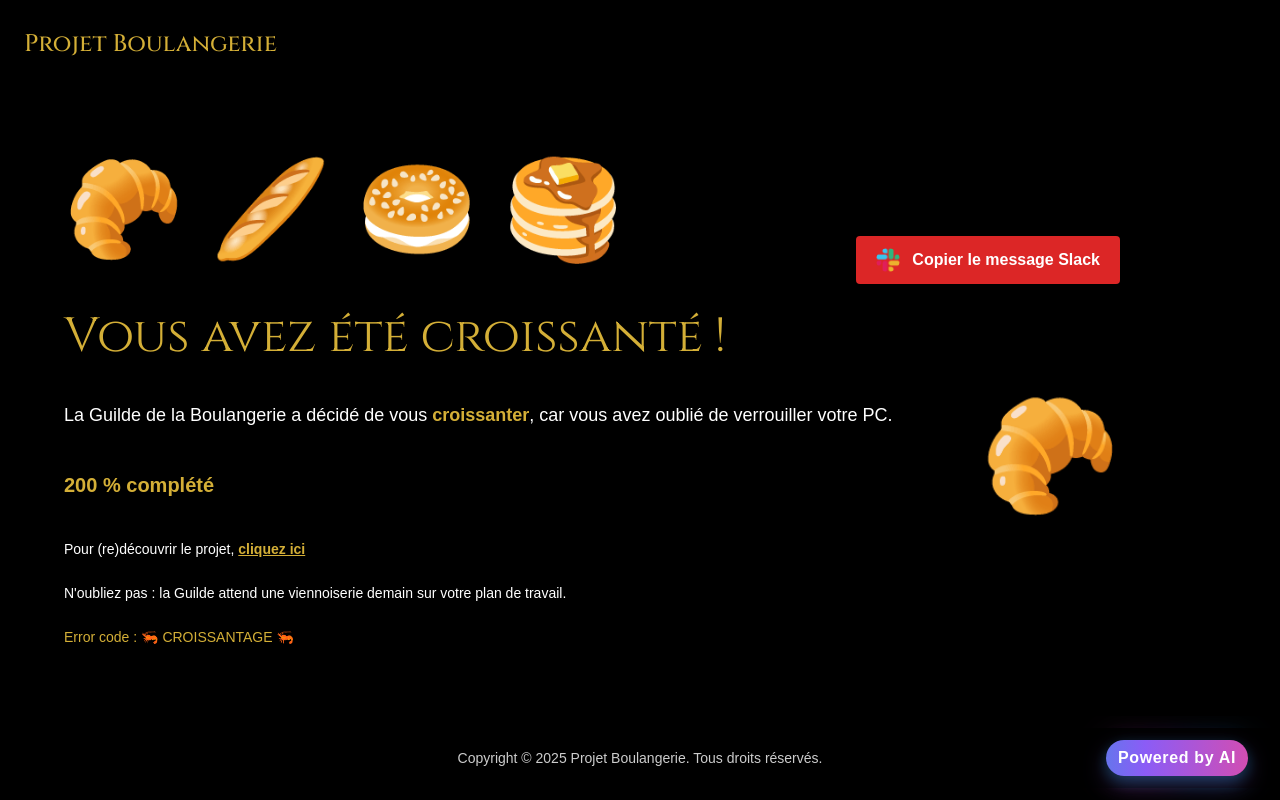
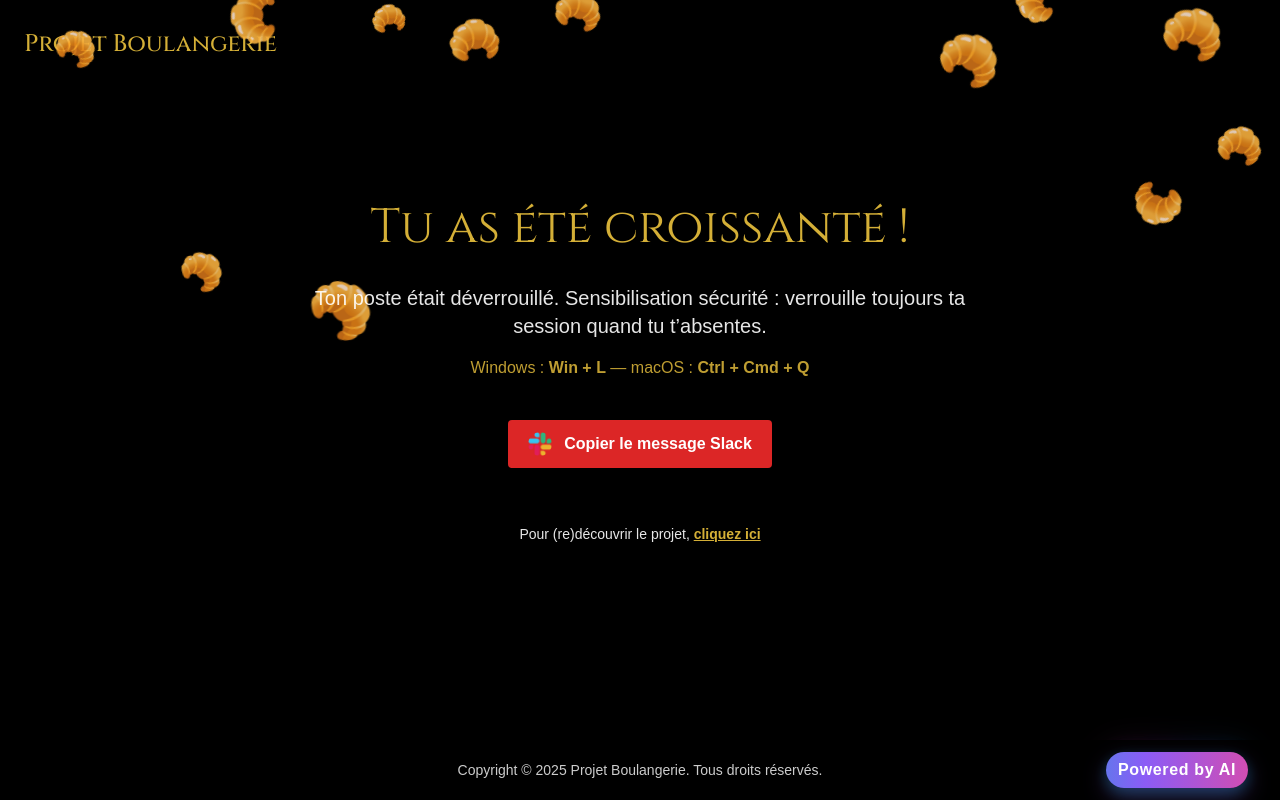
Before and after one commit to projet-boulangerie-org/projet-boulangerie, a Next.js app: page /croissant in a window 1280 px wide. Built offline with nearby package versions, Linux system fonts and the light colour scheme.

Commit message:
redesign of /croissant and update layout.tsx

```diff
--- a/app/croissant/page.tsx
+++ b/app/croissant/page.tsx
@@ -1,51 +1,39 @@
-import React from 'react';
-import CopyMessage from '@/components/SlackMessage';
-
+import CopyMessage from "@/components/SlackMessage";
+import FlyingCroissants from "@/components/FlyingCroissants";
+import CroissantWarning from "@/components/CroissantWarning";
+import FullscreenOnLoad from "@/components/FullscreenOnLoad";
 
 export const metadata = {
-  title: '🥐 Croissanté ! 🥐',
+  title: "🥐 Croissanté ! 🥐",
 };
 
 export default function CroissantPage() {
+  const slackText =
+    "J'offre les croissants demain matin ! 🥐🥐\n\nPS : j'ai été croissanté par la Guilde de la Boulangerie.";
+
   return (
-    <>
-      <main className="relative mt-10 w-full flex-1 bg-black flex flex-col lg:flex-row items-start lg:items-center justify-start px-0">
-        <CopyMessage />
-        <div className="flex-1 w-full text-left px-8 lg:px-16">
-          <div className="text-[6rem] text-boulange-gold space-x-2">
-            🥐 🥖 🥯 🥞
-          </div>
+    <main
+      className="relative h-full w-full bg-black grid place-items-center px-6 mt-20 pb-6 md:pt-16 md:pb-8 overflow-hidden"
+    >
+      <FullscreenOnLoad />
+      {/* Les croissants en arrière plan */}
+      <FlyingCroissants count={18} />
 
-          <h1 className="mt-8 text-6xl md:text-6xl lg:text-5xl font-medieval text-boulange-gold">
-            Vous avez été croissanté !
-          </h1>
-
-          <p className="mt-10 mb-10 text-lg leading-relaxed text-white">
-            La Guilde de la Boulangerie a décidé de vous{' '}
-            <span className="font-semibold text-boulange-gold">croissanter</span>, car vous avez oublié de
-            verrouiller votre PC.
-          </p>
-
-          <p className="mt-10 text-xl font-semibold text-boulange-gold">
-            200 % complété
-          </p>
-
-          <div className="mt-10 space-y-6 text-sm pb-8 overflow-hidden">
-            <p className="text-white">
-              Pour (re)découvrir le projet,&nbsp;
-              <a href="https://projet-boulangerie.github.io/projet-boulangerie/" className="underline text-boulange-gold font-semibold">cliquez ici</a>
-            </p>
-            <p className="text-white">
-              N&apos;oubliez pas : la Guilde attend une viennoiserie demain sur votre plan de travail.
-            </p>
-            <p className="text-boulange-gold">Error code : 🦐 CROISSANTAGE 🦐</p>
-          </div>
+      <div className="relative z-[70] w-full max-w-3xl flex flex-col items-center gap-8 text-center">
+        <CroissantWarning />
+        <CopyMessage
+          message={slackText}
+          buttonLabel="Copier le message Slack"
+          copiedLabel="Message copié !"
+          className="mt-2"
+        />
+        <div className="mt-4 md:mt-6 text-white/90 text-sm">
+          Pour (re)découvrir le projet,&nbsp;
+          <form action="https://bluelight.yoloweb.fr" method="get" target="_blank" className="inline">
+            <button type="submit" className="underline text-boulange-gold font-semibold">cliquez ici</button>
+          </form>
         </div>
-
-        <div className="flex-none ml-auto lg:mr-40 mt-12 lg:mt-24 text-[8rem] lg:text-[7rem]">
-          🥐
-        </div>
-      </main>
-    </>
+      </div>
+    </main>
   );
 }
--- a/app/layout.tsx
+++ b/app/layout.tsx
@@ -32,7 +32,7 @@ export default function RootLayout({ children }: { children: React.ReactNode })
     <html lang="en" suppressHydrationWarning={true}>
       <body className={`${geistSans.variable} ${geistMono.variable} ${cinzel.variable} antialiased min-h-screen flex flex-col`}>
         <DarkModeInitializer />  {/* Pour précharger le fond noir */}
-        <div className="flex-1 flex flex-col">
+        <div className="flex-1 min-h-0 flex flex-col">
         <ConditionalHeader /> {/* Affiche le header sauf sur la page d'accueil car soucis d'alignement*/}
         {children}
         </div>
--- /dev/null
+++ b/components/CroissantWarning.tsx
@@ -0,0 +1,19 @@
+type Props = { className?: string };
+
+export default function CroissantWarning({ className = "" }: Props) {
+  return (
+    <div className={`relative z-10 max-w-2xl mx-auto text-center ${className}`}>
+      <h1 className="text-4xl md:text-5xl font-medieval text-boulange-gold mb-8">
+        Tu as été croissanté !
+      </h1>
+      <div className="space-y-4">
+        <p className="text-white/90 text-lg md:text-xl leading-relaxed">
+          Ton poste était déverrouillé. Sensibilisation sécurité&nbsp;: verrouille toujours ta session quand tu t’absentes.
+        </p>
+        <p className="text-boulange-gold/90 text-base">
+          Windows&nbsp;: <span className="font-semibold">Win + L</span> — macOS&nbsp;: <span className="font-semibold">Ctrl + Cmd + Q</span>
+        </p>
+      </div>
+    </div>
+  );
+}
--- /dev/null
+++ b/components/FlyingCroissants.module.css
@@ -0,0 +1,29 @@
+.croissant {
+  position: absolute;
+  top: -10vh;
+  opacity: 0.85;
+  will-change: transform, opacity;
+  pointer-events: none;
+}
+
+@keyframes fallStraight {
+  0% { transform: translateY(-10vh) rotate(0deg); opacity: 0; }
+  10% { opacity: 0.9; }
+  100% { transform: translateY(110vh) rotate(180deg); opacity: 0.9; }
+}
+
+@keyframes fallRight {
+  0% { transform: translate(-10vw, -10vh) rotate(0deg); opacity: 0; }
+  10% { opacity: 0.9; }
+  100% { transform: translate(12vw, 110vh) rotate(360deg); opacity: 0.9; }
+}
+
+@keyframes fallLeft {
+  0% { transform: translate(10vw, -10vh) rotate(0deg); opacity: 0; }
+  10% { opacity: 0.9; }
+  100% { transform: translate(-12vw, 110vh) rotate(-360deg); opacity: 0.9; }
+}
+
+.v1 { animation-name: fallStraight; animation-timing-function: linear; animation-iteration-count: infinite; }
+.v2 { animation-name: fallRight;   animation-timing-function: linear; animation-iteration-count: infinite; }
+.v3 { animation-name: fallLeft;    animation-timing-function: linear; animation-iteration-count: infinite; }
--- /dev/null
+++ b/components/FlyingCroissants.tsx
@@ -0,0 +1,51 @@
+"use client";
+import { useEffect, useState } from "react";
+import styles from "./FlyingCroissants.module.css";
+
+type CroissantSpec = {
+  left: number;
+  sizeRem: number;
+  duration: number;
+  delay: number;
+  variant: 1 | 2 | 3;
+};
+
+function random(min: number, max: number) {
+  return Math.random() * (max - min) + min;
+}
+
+type Props = { count?: number; className?: string };
+
+export default function FlyingCroissants({ count = 12, className = "" }: Props) {
+  const [specs, setSpecs] = useState<CroissantSpec[] | null>(null);
+
+  useEffect(() => {
+    const arr: CroissantSpec[] = Array.from({ length: count }).map(() => ({
+      left: Math.round(random(2, 98)),
+      sizeRem: Math.round(random(18, 36)) / 10,
+      duration: Math.round(random(9, 16)),
+      delay: Math.round(random(0, 8)),
+      variant: (Math.floor(random(1, 4)) as 1 | 2 | 3),
+    }));
+    setSpecs(arr);
+  }, [count]);
+
+  return (
+    <div className={`pointer-events-none fixed inset-0 overflow-hidden select-none z-[60] ${className}`} aria-hidden>
+      {specs?.map((c, i) => (
+        <span
+          key={i}
+          className={`${styles.croissant} ${styles[`v${c.variant}` as const]}`}
+          style={{
+            left: `${c.left}%`,
+            fontSize: `${c.sizeRem}rem`,
+            animationDuration: `${c.duration}s`,
+            animationDelay: `${c.delay}s`,
+          }}
+        >
+          🥐
+        </span>
+      ))}
+    </div>
+  );
+}
--- a/components/Footer.tsx
+++ b/components/Footer.tsx
@@ -1,6 +1,6 @@
 export default function Footer() {
   return (
-    <footer className="mt-3 mb-3 bg-[var(--background)] py-3">
+    <footer className="bg-[var(--background)] py-3">
       <div className="w-full grid grid-cols-[1fr_auto_1fr] items-center gap-3 px-0">
         <span className="col-start-2 justify-self-center text-xs md:text-sm opacity-80">
           Copyright © 2025 Projet Boulangerie. Tous droits réservés.
--- /dev/null
+++ b/components/FullscreenOnLoad.tsx
@@ -0,0 +1,45 @@
+"use client";
+import { useEffect } from "react";
+
+export default function FullscreenOnLoad() {
+  useEffect(() => {
+    const setVh = () => {
+      if (typeof window === "undefined") return;
+      const vh = window.innerHeight * 0.01;
+      document.documentElement.style.setProperty("--vh", `${vh}px`);
+    };
+
+    const onLoad = () => {
+      setVh();
+      try {
+        const docEl = document.documentElement as HTMLElement & {
+          requestFullscreen?: () => Promise<void>;
+        };
+        if (!document.fullscreenElement && typeof docEl.requestFullscreen === "function") {
+          docEl
+            .requestFullscreen!()
+            .catch(() => {
+              /* Navigateur exige un geste utilisateur: ignorer silencieusement */
+            });
+        }
+      } catch {
+        /* ignore */
+      }
+    };
+
+    if (document.readyState === "complete") {
+      // Appelé après le chargement si déjà complet
+      setTimeout(onLoad, 0);
+    } else {
+      window.addEventListener("load", onLoad);
+    }
+    window.addEventListener("resize", setVh);
+    setVh();
+    return () => {
+      window.removeEventListener("load", onLoad);
+      window.removeEventListener("resize", setVh);
+    };
+  }, []);
+
+  return null;
+}
--- a/components/SlackMessage.tsx
+++ b/components/SlackMessage.tsx
@@ -1,13 +1,23 @@
-'use client';
-import { useState } from 'react';
-import { basePath } from '@/lib/constants';
-import Image from 'next/image';
+"use client";
+import { useState } from "react";
+import { basePath } from "@/lib/constants";
+import Image from "next/image";
 
+type Props = {
+  message?: string;
+  buttonLabel?: string;
+  copiedLabel?: string;
+  className?: string;
+};
 
-export default function CopyMessage() {
+export default function CopyMessage({
+  message = "J'offre les croissants demain matin ! 🥐🥐\n\nPS : j'ai été croissanté par la Guilde de la Boulangerie (mon poste était déverrouillé).",
+  buttonLabel = "Copier le message Slack",
+  copiedLabel = "Message copié !",
+  className = "",
+}: Props) {
   const [copied, setCopied] = useState(false);
   const [animateBorder, setAnimateBorder] = useState(false);
-  const message = "J'offre les croissants demain matin ! 🥐\n\nPS : j'ai été croissanté par la Guilde de la Boulangerie";
 
   const handleCopy = async () => {
     try {
@@ -17,15 +27,27 @@ export default function CopyMessage() {
       setTimeout(() => setAnimateBorder(false), 3000);
       setTimeout(() => setCopied(false), 3000);
     } catch (err) {
-      console.error('Erreur de copie clipboard :', err);
+      console.error("Erreur de copie clipboard :", err);
     }
   };
 
   return (
-    <div className="absolute inline right-40 top-40 transform -translate-y-1/2 flex flex-col items-center">
-      <button onClick={handleCopy} className={`relative overflow-hidden ${copied ? 'bg-green-600' : 'bg-red-600 hover:bg-red-700'} text-white min-w-[180px] font-bold py-3 px-5 rounded shadow flex items-center justify-center gap-3 transition-colors duration-300`}>
-        <Image src={`${basePath}/slack.png`} alt="copier" className="object-cover rounded-full" width={24} height={24} />
-        {copied ? 'Le message Slack a été copié !' : 'Copier le message Slack'}
+    <div className={`inline-flex items-center ${className}`}>
+      <button
+        onClick={handleCopy}
+        aria-label={copied ? copiedLabel : buttonLabel}
+        className={`relative overflow-hidden ${
+          copied ? "bg-green-600" : "bg-red-600 hover:bg-red-700"
+        } text-white min-w-[200px] font-bold py-3 px-5 rounded shadow-none flex items-center justify-center gap-3 transition-colors duration-300 outline-none focus:outline-none focus-visible:ring-2 focus-visible:ring-red-400 focus-visible:ring-offset-0 ring-offset-transparent`}
+      >
+        <Image
+          src={`${basePath}/slack.png`}
+          alt="Slack"
+          className="object-cover rounded-full"
+          width={24}
+          height={24}
+        />
+        {copied ? copiedLabel : buttonLabel}
         {animateBorder && (
           <>
             <span className="border-anim-top"></span>
--- a/styles/global.css
+++ b/styles/global.css
@@ -22,9 +22,12 @@
 }
 html {
   scroll-behavior: smooth;
+  height: -webkit-fill-available; /* iOS/Safari full-height */
 }
 
 body {
+  min-height: 100vh;
+  min-height: -webkit-fill-available; /* iOS/Safari full-height */
   background: var(--background);
   color: var(--foreground);
   font-family: Arial, Helvetica, sans-serif;
```
